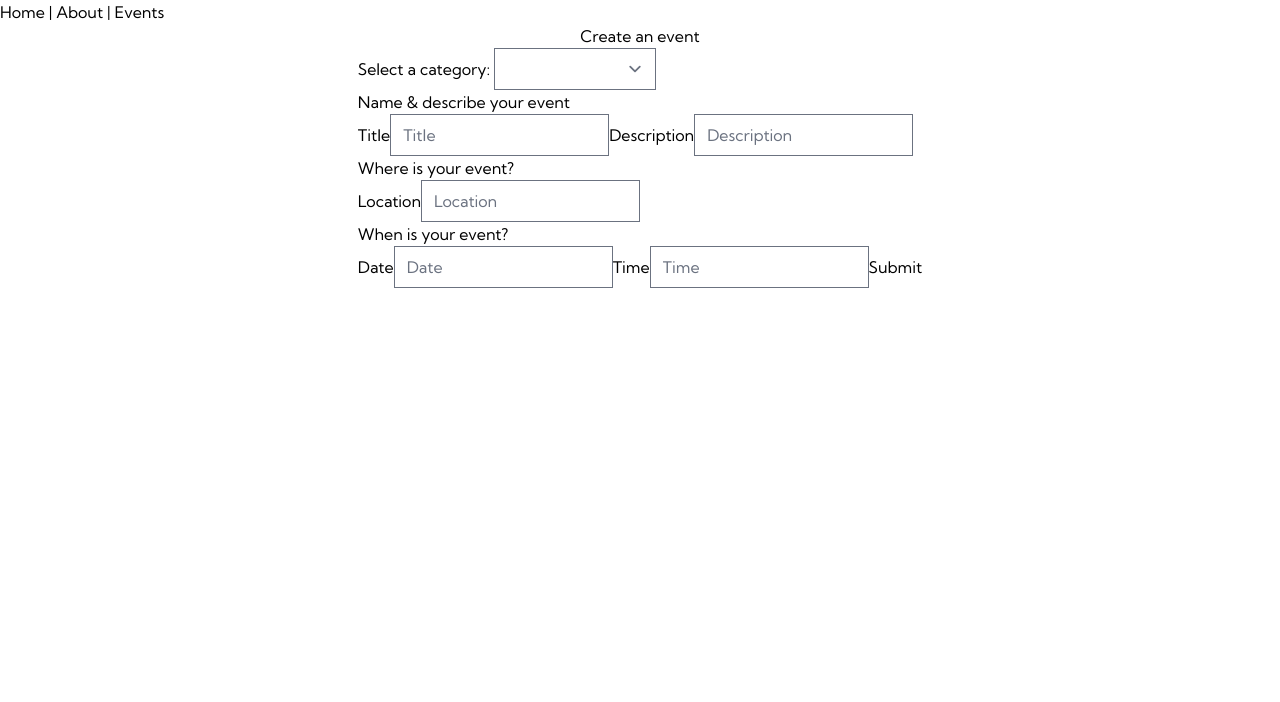
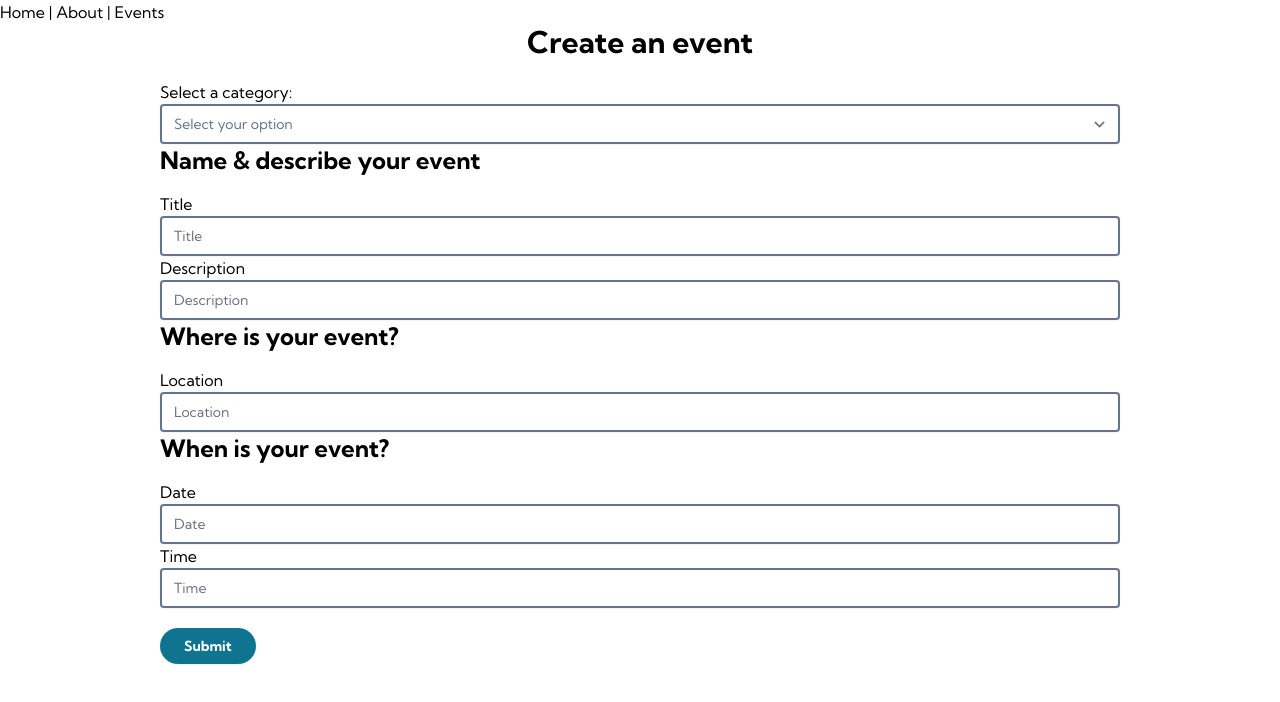
Before and after one commit to moive/composition-api-mastervue, a Vue app: page /events/create in a window 1280 px wide. Shown: the top 702 px of the page. Built offline with nearby package versions, Linux system fonts and the light colour scheme.

Commit message:
changed ui

```diff
--- a/src/modules/events/components/EventCreate.vue
+++ b/src/modules/events/components/EventCreate.vue
@@ -1,51 +1,63 @@
 <template>
-	<h1>Create an event</h1>
+	<h1 class="text-3xl font-bold mb-5">Create an event</h1>
 
-	<div class="form-container">
+	<div class="form-container w-3/4">
 		<form @submit.prevent="onSubmit">
-			<label>Select a category: </label>
-			<select v-model="event.category">
-				<option
-					v-for="option in categories"
-					:value="option"
-					:key="option"
-					:selected="option === event.category"
-				>
-					{{ option }}
-				</option>
-			</select>
+			<DropdownSelect
+				label="Select a category:"
+				v-model="event.category"
+				:options="categories"
+			/>
 
-			<h3>Name & describe your event</h3>
+			<h3 class="text-2xl font-bold mb-4">Name & describe your event</h3>
+			<TextInput
+				v-model="event.title"
+				label="Title"
+				type="text"
+				placeholder="Title"
+			/>
 
-			<label>Title</label>
-			<input v-model="event.title" type="text" placeholder="Title" />
-
-			<label>Description</label>
-			<input
+			<TextInput
 				v-model="event.description"
+				label="Description"
 				type="text"
 				placeholder="Description"
 			/>
 
-			<h3>Where is your event?</h3>
+			<h3 class="text-2xl font-bold mb-4">Where is your event?</h3>
+			<TextInput
+				v-model="event.location"
+				label="Location"
+				type="text"
+				placeholder="Location"
+			/>
 
-			<label>Location</label>
-			<input v-model="event.location" type="text" placeholder="Location" />
+			<h3 class="text-2xl font-bold mb-4">When is your event?</h3>
+			<TextInput
+				v-model="event.date"
+				label="Date"
+				type="text"
+				placeholder="Date"
+			/>
 
-			<h3>When is your event?</h3>
-			<label>Date</label>
-			<input v-model="event.date" type="text" placeholder="Date" />
-
-			<label>Time</label>
-			<input v-model="event.time" type="text" placeholder="Time" />
-
-			<button type="submit">Submit</button>
+			<TextInput
+				v-model="event.time"
+				label="Time"
+				type="text"
+				placeholder="Time"
+			/>
+			<div class="mt-5">
+				<ButtonForm type="submit" class="btn">Submit</ButtonForm>
+			</div>
 		</form>
 	</div>
 </template>
 <script setup lang="ts">
 import { IEvent } from '../interfaces/event.types';
 import { ref } from 'vue';
+import TextInput from '@/modules/global/components/TextInput.vue';
+import ButtonForm from '@/modules/global/components/ButtonForm.vue';
+import DropdownSelect from '@/modules/global/components/DropdownSelect.vue';
 const categories = ref([
 	'sustainability',
 	'nature',
--- a/src/modules/global/components/DropdownSelect.vue
+++ b/src/modules/global/components/DropdownSelect.vue
@@ -12,6 +12,7 @@
 		}"
 		class="field"
 	>
+		<option value="" disabled selected>Select your option</option>
 		<option
 			v-for="option in options"
 			:value="option"
```
